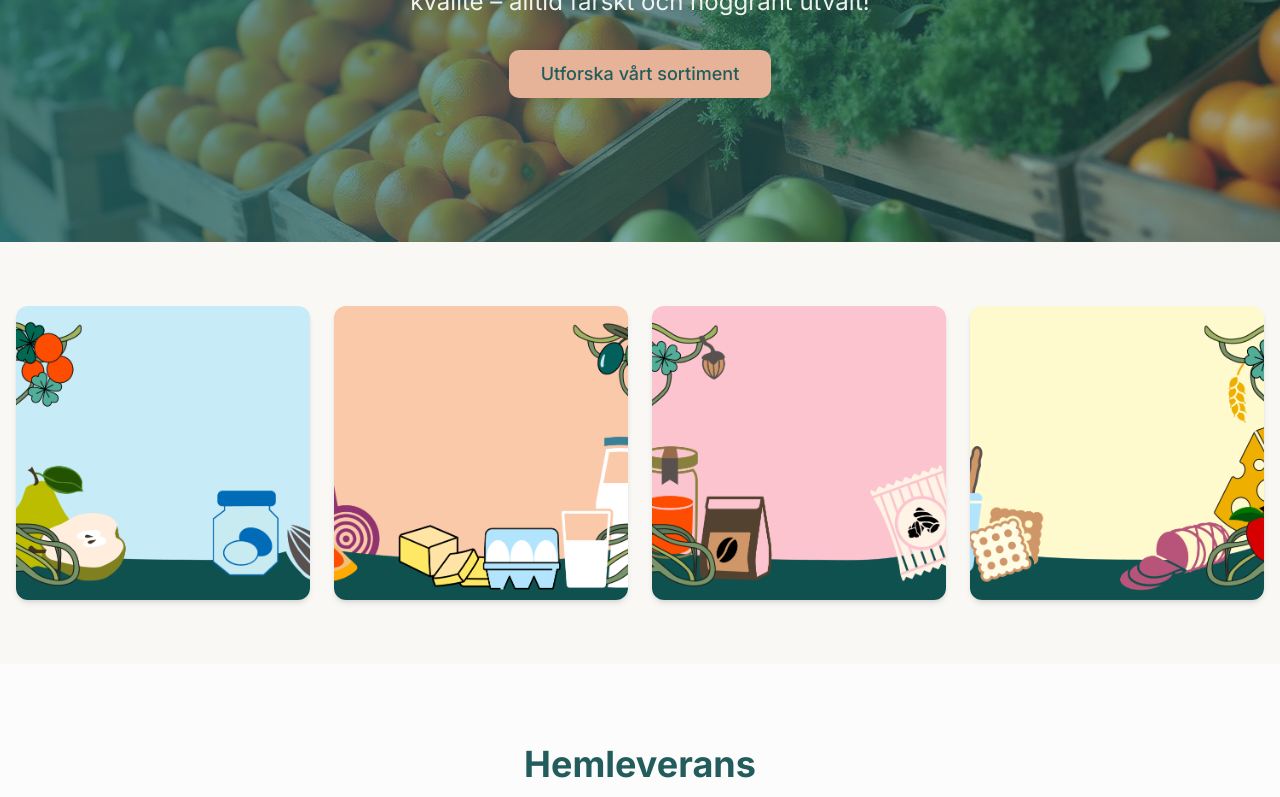
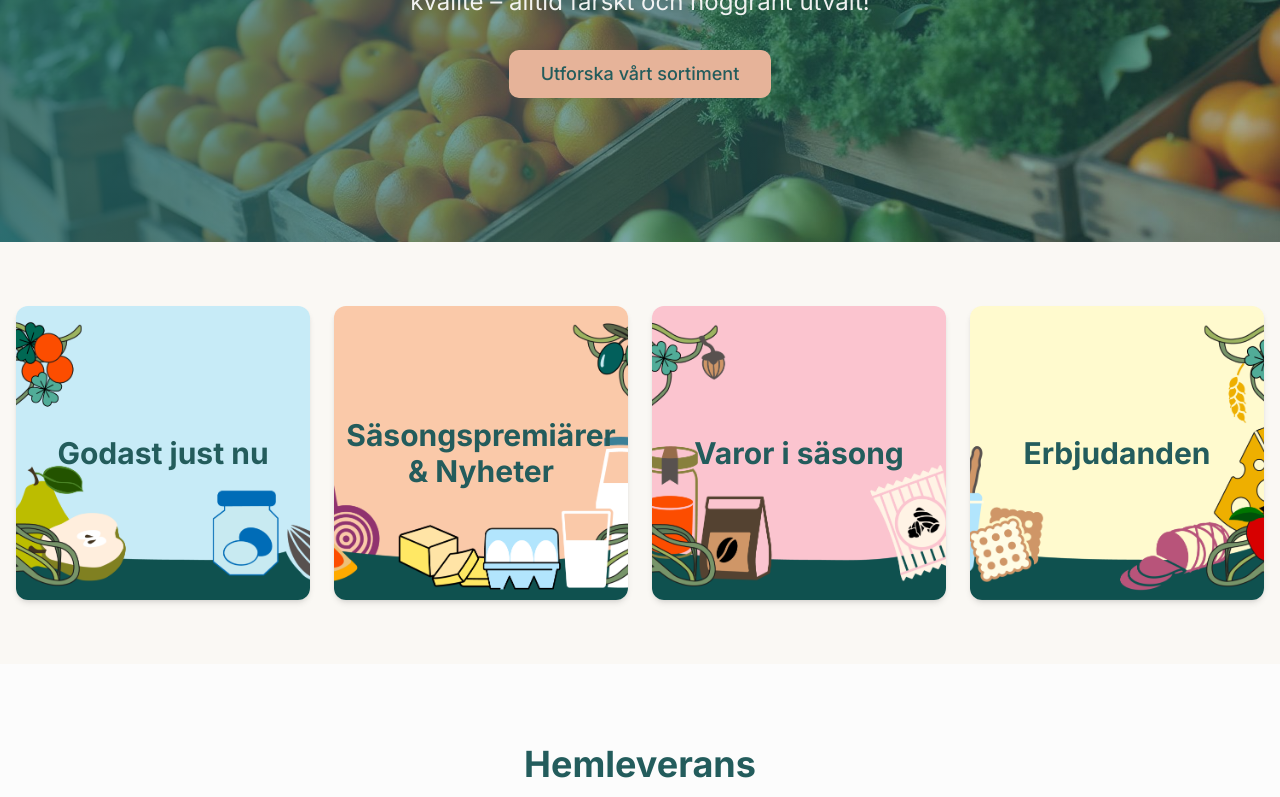
Before and after one commit to Onepiecedad/Hasselblads_Livs, a React (Vite) app: page / in a window 1280 px wide. Shown: the part 439-1236 px from the top of the page. Built offline with nearby package versions, Linux system fonts and the light colour scheme; the HTML template or start-up script is replaced by a standard one.

Commit message:
Fix: Add text to category cards

```diff
--- a/src/pages/Home.tsx
+++ b/src/pages/Home.tsx
@@ -75,6 +75,11 @@ const Home = () => {
                       alt={category.title}
                       className="w-full h-full object-cover group-hover:scale-105 transition-transform duration-300"
                     />
+                    <div className="absolute inset-0 flex items-center justify-center">
+                      <h3 className="text-2xl md:text-3xl font-bold text-foreground text-center px-4">
+                        {category.title}
+                      </h3>
+                    </div>
                   </div>
                 </div>
               </Link>
```
